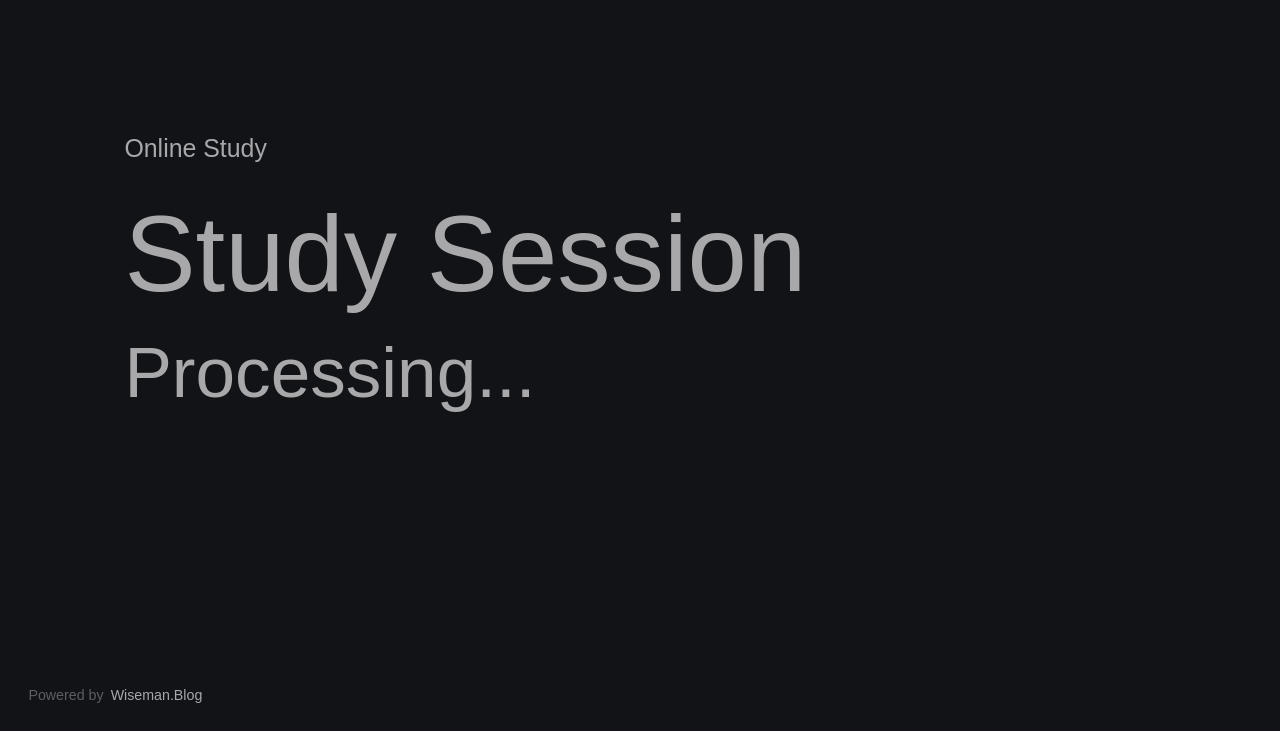
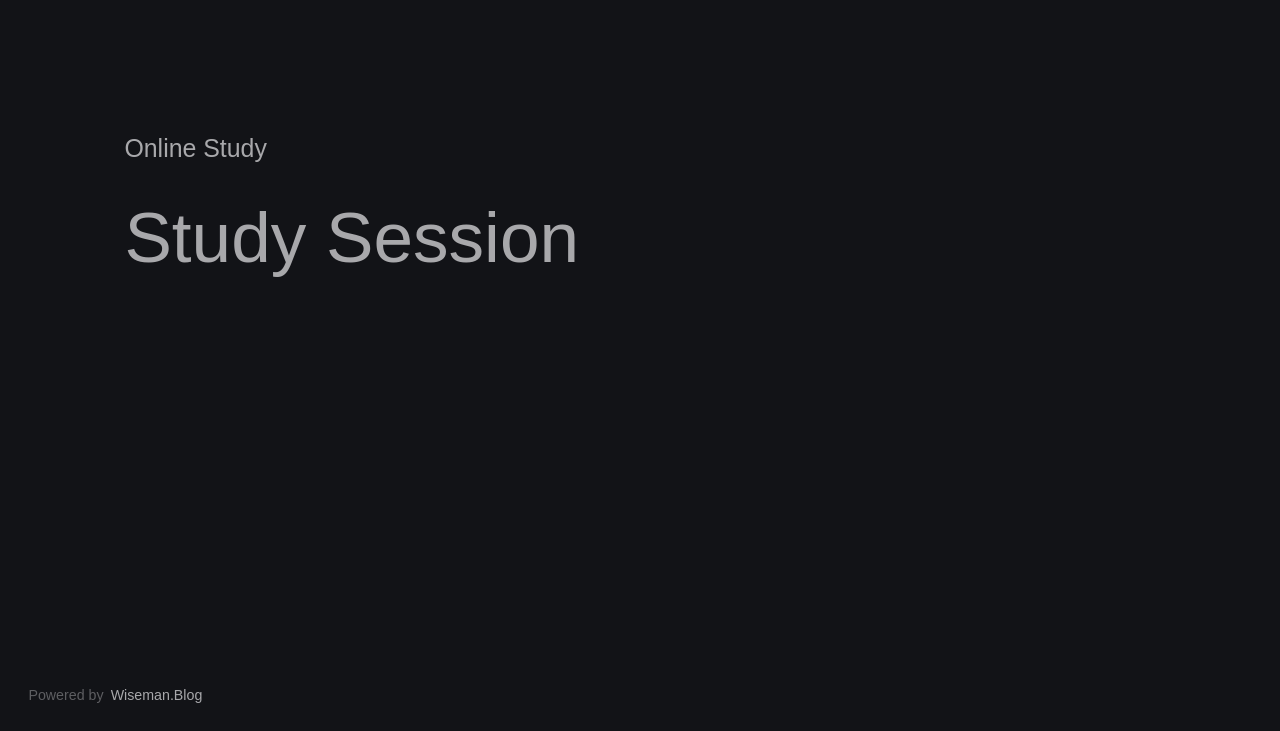
Before and after one commit to levidoc/bibleverse, a plain HTML site: page chapters/index.html in a window 1280 px wide. Shown: the part 69-800 px from the top of the page. Drawn offline with Linux system fonts and the light colour scheme; no server answers; a web font is replaced by a local one.

Commit message:
Update index.html

```diff
--- a/chapters/index.html
+++ b/chapters/index.html
@@ -630,9 +630,10 @@ strong {
     <div class="container is--medium">
       <div class="styleguide__list">
 	      <h4>Online Study</h4>
-	      <h1>Study Session</h1>
-
-	<div id="bible-content"><h2>Processing...</h2></div>
+	      <h2>Study Session</h2>
+	      <br>
+	      <h4></h4>
+	<div id="bible-content"></div>
         <div class="line"></div>
 
       </div>
```
